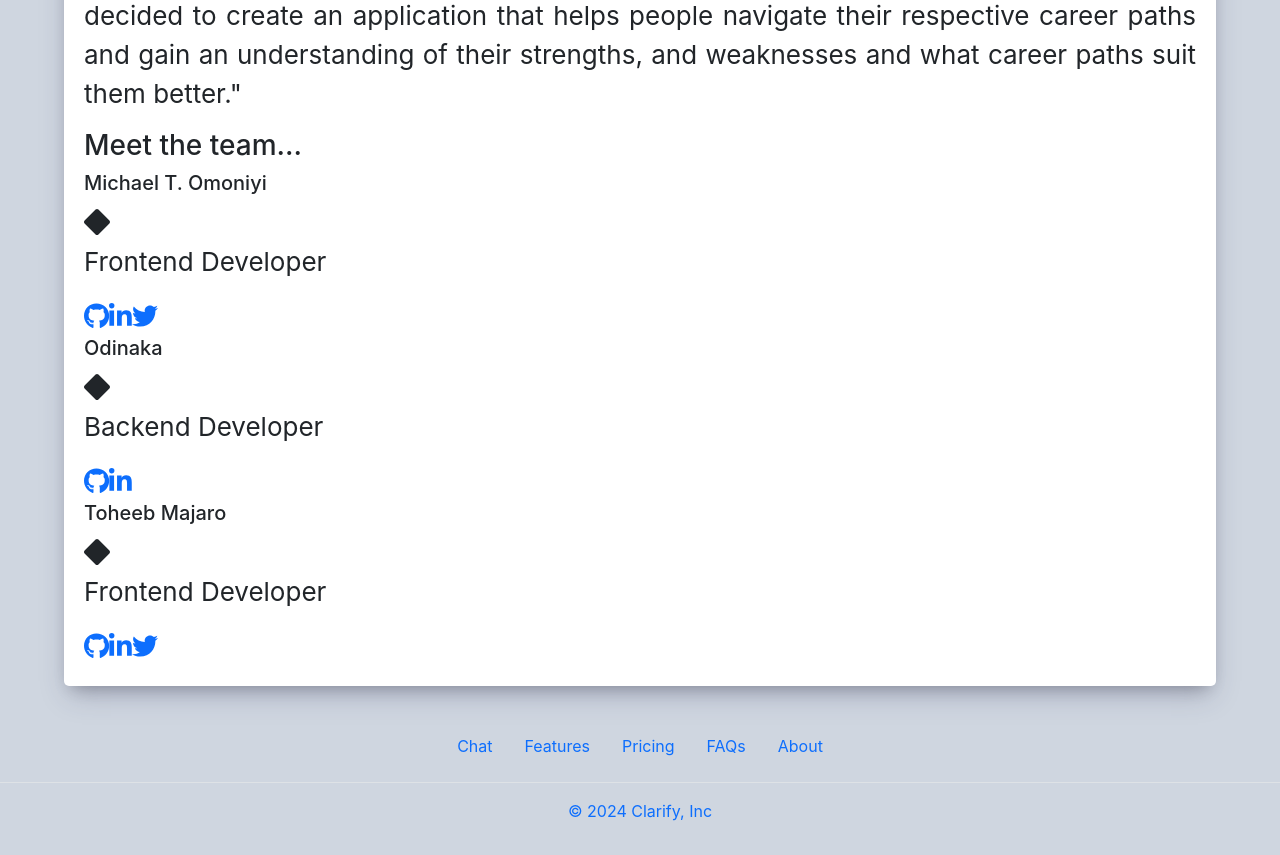
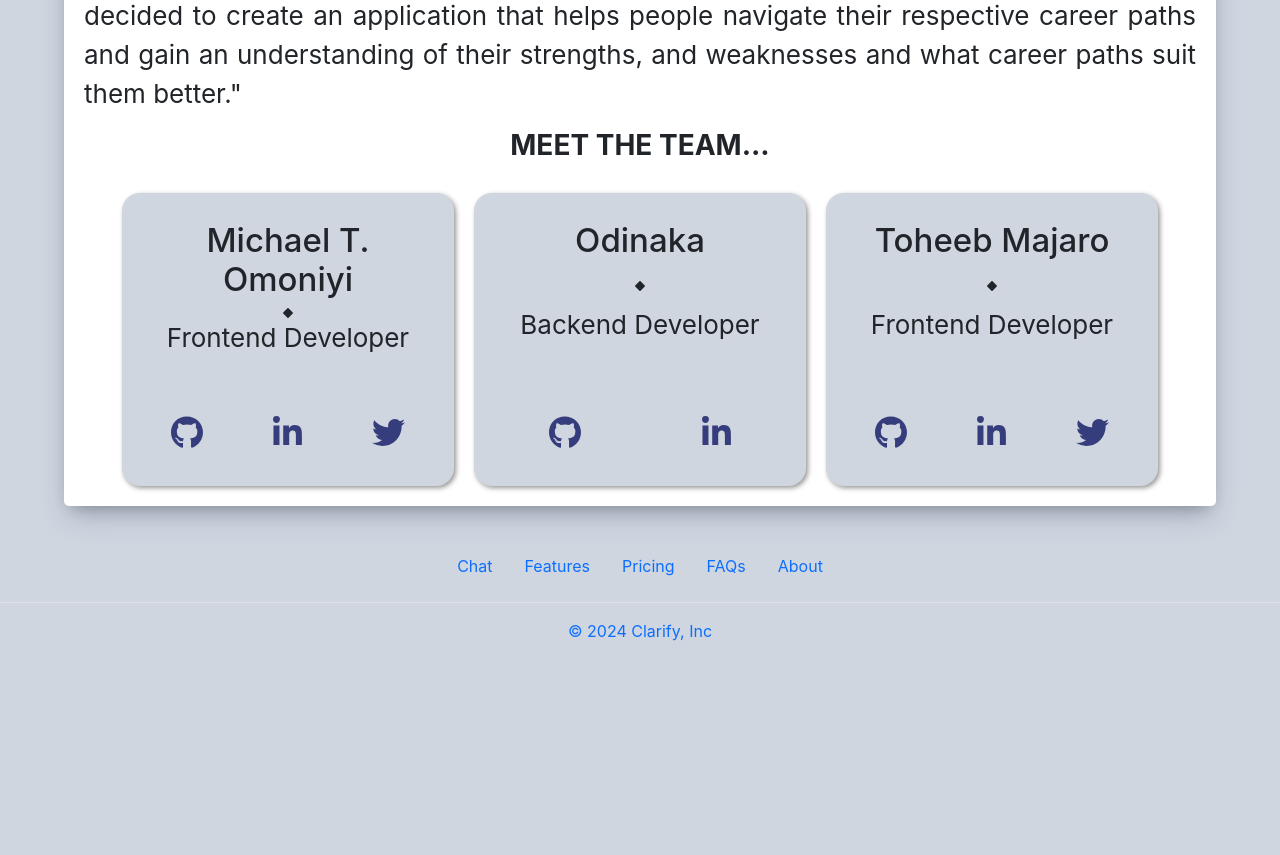
Before and after one commit to MichaelOmoniyi/Clarify, a React (Create React App) app in the folder clarify-app/: page /about in a window 1280 px wide. Shown: the part 660-1515 px from the top of the page. After the commit the page ends 1335 px from the top, so only its background shows below. Built offline with nearby package versions, Linux system fonts and the light colour scheme; no server answers.

Commit message:
Update styling for the landing page to include that for the about us and meet the team section

```diff
--- a/clarify-app/src/pages/LandingPage.css
+++ b/clarify-app/src/pages/LandingPage.css
@@ -83,7 +83,8 @@
   justify-content: center;
   text-align: center;
   font-size: calc(18px + 1vmin);
-    box-shadow: rgba(50, 50, 93, 0.25) 0px 13px 27px -5px, rgba(0, 0, 0, 0.3) 0px 8px 16px -8px;
+  box-shadow: rgba(50, 50, 93, 0.25) 0px 13px 27px -5px,
+    rgba(0, 0, 0, 0.3) 0px 8px 16px -8px;
 }
 
 .content {
@@ -123,7 +124,7 @@
   width: 100%;
   height: auto;
   background-color: #cfd6e0;
-    padding: 50px 20px;
+  /* padding: 50px 20px; */
   display: flex;
   flex-direction: column;
   align-items: center;
@@ -138,8 +139,8 @@
   width: 90%;
   height: auto;
   margin: auto;
-    padding: 40px;
-
+  padding-inline: 40px;
+  padding-block: 20px;
 }
 
 .card {
@@ -147,7 +148,8 @@
   margin: auto;
   margin-bottom: 60px;
   padding: 30px 15px;
-    box-shadow: rgba(50, 50, 93, 0.25) 0px 13px 27px -5px, rgba(0, 0, 0, 0.3) 0px 8px 16px -8px;
+  box-shadow: rgba(50, 50, 93, 0.25) 0px 13px 27px -5px,
+    rgba(0, 0, 0, 0.3) 0px 8px 16px -8px;
 }
 
 .header-icon {
@@ -164,7 +166,6 @@
   justify-content: center;
 }
 
-
 .card-text {
   margin: auto;
 }
@@ -177,7 +178,6 @@
 
 .card-text p {
   text-align: center;
-
 }
 
 @media screen and (min-width: 500px) and (max-width: 960px) {
@@ -186,10 +186,9 @@
   }
 }
 
-@media screen and (min-width: 960px ) and (max-width: 1100px) {
+@media screen and (min-width: 960px) and (max-width: 1100px) {
   .feature-cards {
     flex-direction: row;
-
   }
 
   .card {
@@ -201,7 +200,6 @@
 @media screen and (min-width: 1100px) {
   .feature-cards {
     flex-direction: row;
-
   }
 
   .card {
@@ -209,3 +207,86 @@
     height: 550px;
   }
 }
+
+/* ABOUT SECTION STYLING */
+.aboutTeam {
+  font-family: Georgia, "Times New Roman", Times, serif;
+  padding-inline: calc(20px + 2vmin);
+  font-size: calc(20px + 1vmin);
+}
+
+h3 {
+  text-align: center;
+  justify-content: center;
+  font-weight: 700;
+  margin-bottom: 30px;
+  text-transform: uppercase;
+}
+
+h5 {
+  font-size: calc(25px + 1vmin);
+}
+
+.about {
+  text-align: center;
+  margin-bottom: 60px;
+}
+
+.members {
+  width: 100%;
+  display: flex;
+  flex-direction: column;
+  text-align: center;
+  gap: 20px;
+}
+
+.diamond {
+  font-size: 10px;
+}
+
+.socials {
+  width: 100%;
+  font-size: calc(25px + 1vmin);
+  margin-top: calc(20px + 2vmin);
+  text-align: center;
+  display: flex;
+  justify-content: space-around;
+  gap: calc(20px + 1vmin);
+}
+
+.member {
+  width: 100%;
+  background-color: #cfd6e0;
+  box-shadow: 2px 2px 5px rgb(151, 150, 150);
+  border: solid z1px rgb(151, 150, 150);
+  border-radius: calc(10px + 1vmin);
+  padding: calc(20px + 1vmin);
+  display: flex;
+  flex-direction: column;
+  justify-content: space-between;
+}
+
+.social {
+  color: #363d7c;
+}
+
+.social:hover {
+  color: #424ca8;
+  font-size: calc(30px + 1vmin);
+}
+
+@media (min-width: 767px) {
+  .members {
+    padding-inline: calc(60px + 1vmin);
+  }
+}
+
+@media (min-width: 991px) {
+  .about {
+    margin-top: 60px;
+  }
+  .members {
+    padding-inline: calc(30px + 1vmin);
+    flex-direction: row;
+  }
+}
```
Lines whose indentation alone changed are shown as unchanged.
